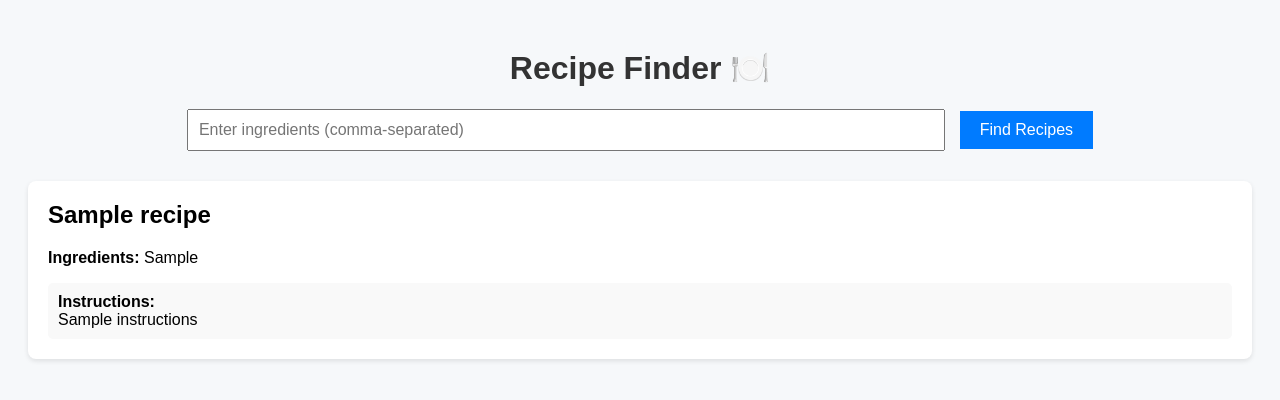
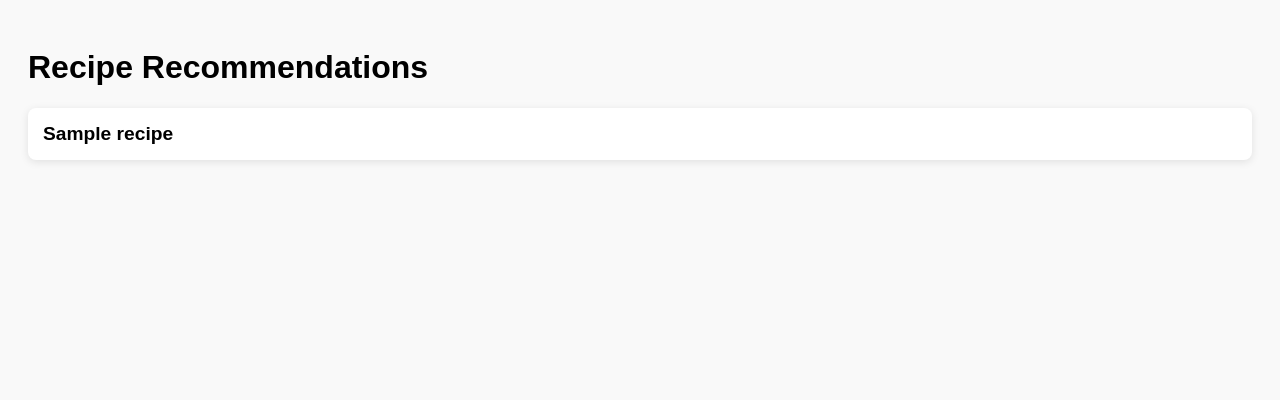
Before and after one commit to nivyarodrigues2020/flask-recipe-app, a Flask app: template templates/index.html in a window 1280 px wide. Shown: the top 400 px of the page. Run offline with Flask 2, Linux system fonts and the light colour scheme; the template is opened without the code that fills it: most values are stand-ins (such as "Sample title", 1, 10 or a date in 2020).

Commit message:
Update index.html
cards added

```diff
--- a/templates/index.html
+++ b/templates/index.html
@@ -1,80 +1,75 @@
 <!DOCTYPE html>
-<html>
+<html lang="en">
 <head>
-    <title>Recipe Finder</title>
+    <meta charset="UTF-8" />
+    <meta name="viewport" content="width=device-width, initial-scale=1" />
+    <title>Recipe Recommendations</title>
     <style>
         body {
             font-family: Arial, sans-serif;
-            background-color: #f6f8fa;
             padding: 20px;
+            background: #f9f9f9;
         }
-        h1 {
-            text-align: center;
+        .card {
+            background: white;
+            border-radius: 8px;
+            box-shadow: 0 2px 8px rgba(0,0,0,0.1);
+            margin-bottom: 15px;
+            cursor: pointer;
+            padding: 15px;
+            transition: background 0.3s ease;
+        }
+        .card:hover {
+            background: #f0f0f0;
+        }
+        .card-title {
+            font-weight: bold;
+            font-size: 1.2em;
+        }
+        .card-content {
+            margin-top: 10px;
+            display: none;
+            font-size: 0.95em;
             color: #333;
         }
-        form {
-            text-align: center;
-            margin-bottom: 30px;
+        .card-content.visible {
+            display: block;
         }
-        input[type="text"] {
-            width: 60%;
-            padding: 10px;
-            font-size: 16px;
-        }
-        input[type="submit"] {
-            padding: 10px 20px;
-            font-size: 16px;
-            margin-left: 10px;
-            background-color: #007BFF;
-            color: white;
-            border: none;
-            cursor: pointer;
-        }
-        .message {
-            color: #d9534f;
-            text-align: center;
-            margin-bottom: 20px;
-        }
-        .recipe-card {
-            background-color: white;
-            border-radius: 8px;
-            padding: 20px;
-            margin-bottom: 20px;
-            box-shadow: 0 2px 5px rgba(0,0,0,0.1);
-        }
-        .recipe-card h2 {
-            margin-top: 0;
-        }
-        .instructions {
-            max-height: 150px;
-            overflow-y: auto;
-            background-color: #f9f9f9;
-            padding: 10px;
-            border-radius: 5px;
+        .ingredients {
+            margin-bottom: 8px;
         }
     </style>
 </head>
 <body>
-    <h1>Recipe Finder 🍽️</h1>
-
-    <form method="POST">
-        <input type="text" name="ingredients" placeholder="Enter ingredients (comma-separated)">
-        <input type="submit" value="Find Recipes">
-    </form>
+    <h1>Recipe Recommendations</h1>
 
     {% if message %}
-        <div class="message">{{ message | safe }}</div>
+    <p><strong>{{ message }}</strong></p>
     {% endif %}
 
     {% for recipe in recipes %}
-        <div class="recipe-card">
-            <h2>{{ recipe.Title }}</h2>
-            <p><strong>Ingredients:</strong> {{ recipe.Cleaned_Ingredients }}</p>
-            <div class="instructions">
-                <strong>Instructions:</strong><br>
-                {{ recipe.Instructions }}
+    <div class="card" onclick="toggleCard(this)">
+        <div class="card-title">{{ recipe.Name }}</div>
+        <div class="card-content">
+            <div class="ingredients"><strong>Ingredients:</strong>
+                <ul>
+                {% for ing in recipe.Cleaned_Ingredients %}
+                    <li>{{ ing }}</li>
+                {% endfor %}
+                </ul>
+            </div>
+            <div class="instructions"><strong>Instructions:</strong>
+                <p>{{ recipe.Instructions }}</p>
             </div>
         </div>
+    </div>
     {% endfor %}
+
+    <script>
+        function toggleCard(card) {
+            const content = card.querySelector('.card-content');
+            content.classList.toggle('visible');
+        }
+    </script>
 </body>
 </html>
```
